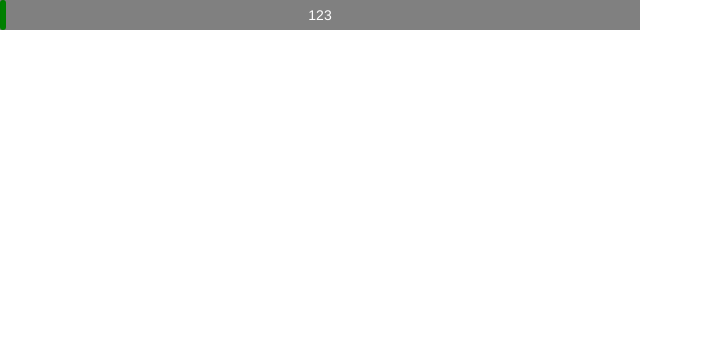
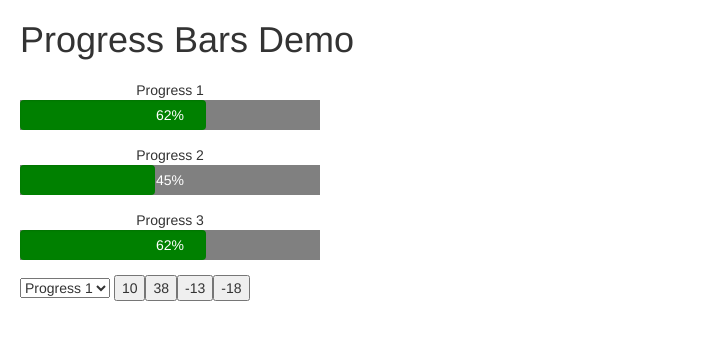
Before and after one commit to zitinghan/Front-End-Assignment---Progress-Bars, a website: page index.html in a window 1280 px wide. Shown: the whole page, without its empty margins (0-703 px from the left). Drawn offline with nearby package versions, Linux system fonts and the light colour scheme; some packages are replaced by stand-ins of ours; files that its build step writes are made by us from their sources.

Commit message:
First Draft

```diff
--- a/app/Main/Main.html
+++ b/app/Main/Main.html
@@ -4,11 +4,34 @@ Element: <isolate-scope-with-controller datasource="customers" add="addCustomer(
          </isolate-scope-with-controller> -->
 
 <div id="mainWrapper">
-  <div style="width:50%">
-    <div class="prograssBar">
-      <div class="progress"></div>
-    </div>
-    <div class="progressText">123</div>
+  <h1>Progress Bars Demo</h1>
+  <loading-bar
+    ng-repeat='bar in endPoint.bars track by $index'
+    currentstate='bar'
+    limit='endPoint.limit'
+    progress-index='$index'
+  >
+  </loading-bar>
+
+  <div id="controllerBar">
+
+    <select
+      ng-model='progressBarSelected'
+      ng-init="progressBarSelected='0'"
+    >
+      <option
+        ng-repeat='option in endPoint.bars track by $index'
+        value='{{$index}}'
+      >
+        Progress {{$index+1}}
+      </option>
+    </select>
+    <button
+      ng-repeat='btn in endPoint.buttons | orderBy:"endPoint.buttons"'
+      ng-click='controller.changeProgress(btn)'
+    >
+      {{btn}}
+    </button>
   </div>
 
 </div>
--- a/app/Main/Main.js
+++ b/app/Main/Main.js
@@ -3,16 +3,50 @@
 
 var app = angular.module('app.Main', []);
 
-app.controller('MainCtrl', ['$scope', 'globalVar', function($scope, globalVar){
+app.controller('MainCtrl', ['$scope', function($scope){
 
+  $scope.endPoint = { //init data
+    "buttons": [ // control button, edit here to add, remove or change control
+        10,
+        38,
+        -13,
+        -18
+    ],
+    "bars": [ //total progress bar, add, remove progress bar or change init progress
+        62,
+        45,
+        62
+    ],
+    "limit": 230 //limit to reach 100%
+  };
+
+  // Control bar action
+  $scope.controller = {
+    changeProgress: function(value){
+
+      var barSelected = $scope.progressBarSelected;
+      var currentBarsProgress = $scope.endPoint.bars[barSelected];
+      console.log(barSelected,currentBarsProgress, value);
+      $scope.endPoint.bars[barSelected] = currentBarsProgress+value;
+    }
+  }
 
 }]);
 
+//Progress bar directive
 app.directive('loadingBar', function () {
 
     var controller = ['$scope', function ($scope) {
+      console.log($scope);
+      $scope.progress = {
 
-          function init() {
+      }
+
+      function convertPercentageFromLimit(){
+        var limit = $scope.limit;
+
+      }
+          /*function init() {
               $log.debug('init');
           }
 
@@ -20,19 +54,18 @@ app.directive('loadingBar', function () {
 
           $scope.addItem = function () {
             $log.debug('addItem', globalVar.getIPAddress());
-          };
-      }],
+          };*/
+    }]
 
-      template = '<button ng-click="addItem()">Add Item</button><ul>' +
-                 '<li ng-repeat="item in items">{{ ::item.name }}</li></ul>';
 
     return {
-          restrict: 'EA', //Default in 1.3+
+        restrict: 'EA',
         scope: {
-              datasource: '=',
-              add: '&',
+          currentstate: '=',
+          limit: '=',
+          progressIndex: '='
         },
         controller: controller,
-          template: template
+        templateUrl: 'app/Main/progressTemplate.html'
     };
 });
--- a/app/Main/Main.scss
+++ b/app/Main/Main.scss
@@ -1,3 +1,19 @@
+#mainWrapper{
+  margin: 20px;
+
+}
+
+#controllerBar{
+}
+
+.progressWrapper{
+  width:300px;
+  margin:20px 0;
+
+  .progressBarTitle{
+    text-align:center;
+  }
+
   .prograssBar {
     background-color: grey;
 
@@ -7,7 +23,6 @@
       background-color: green;
     }
 
-
   }
 
   .progressText {
@@ -16,5 +31,5 @@
     color:#fff;
     margin-top:-45px;
     text-align:center;
-
   }
+}
--- /dev/null
+++ b/app/Main/progressTemplate.html
@@ -0,0 +1,10 @@
+<div class="progressWrapper">
+  <div class="progressBarTitle">Progress {{progressIndex+1}}</div>
+  <div class="prograssBar">
+    <div class="progress"
+        style="width: {{currentstate}}%"
+    >
+    </div>
+  </div>
+  <div class="progressText">{{currentstate}}%</div>
+</div>
```
Lines whose indentation alone changed are shown as unchanged.
